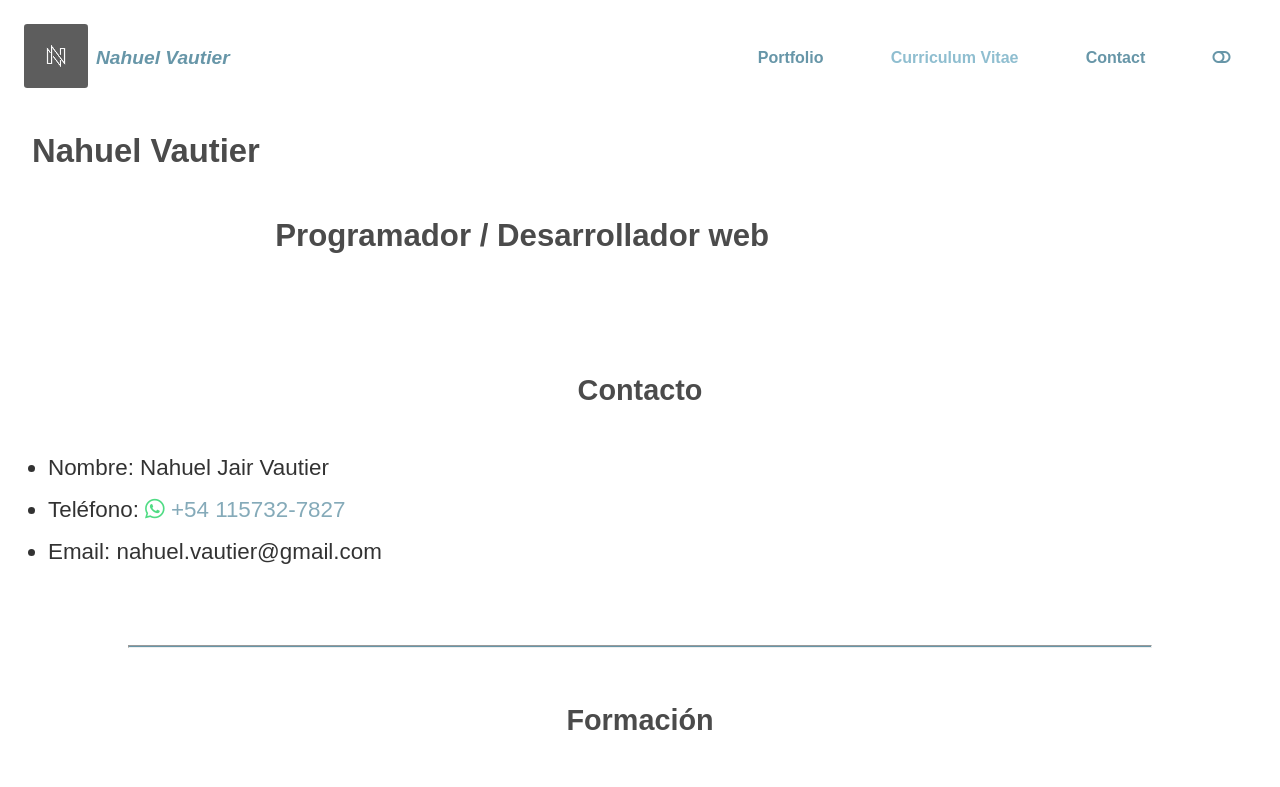
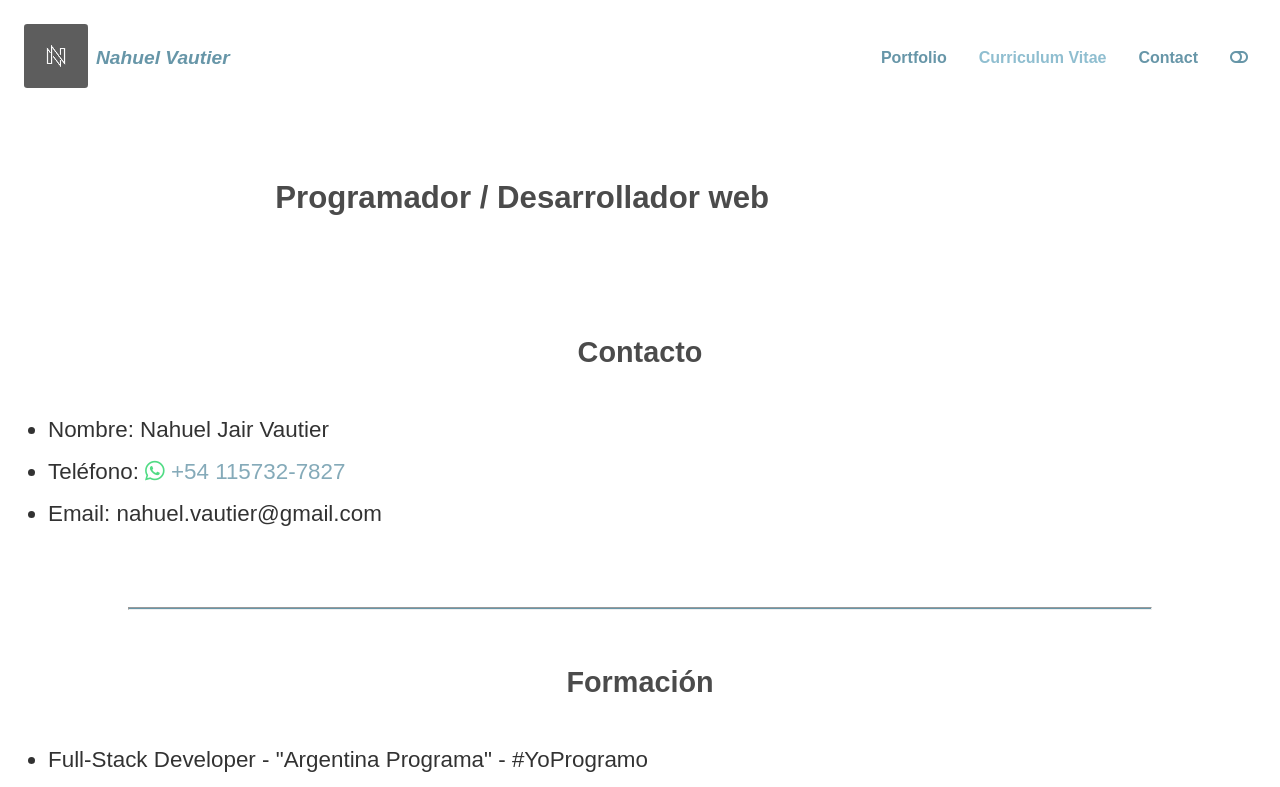
Before and after one commit to nahuelvautier/react-portfolio, a React (Vite) app in the folder front-end/: page /curriculum-Vitae in a window 1280 px wide. Shown: the top 787 px of the page. Built offline with nearby package versions, Linux system fonts and the light colour scheme.

Commit message:
Fix: Scroll button functionalities corrected.

```diff
--- a/front-end/src/App.tsx
+++ b/front-end/src/App.tsx
@@ -7,6 +7,7 @@ import Footer from './components/Footer/Footer';
 import Portfolio from './components/Portfolio/Portfolio';
 import Curriculum from './components/Curriculum/Curriculum';
 import Contact from './components/Contact-Form/Contact';
+import ScrollTopButton from './components/Scroll-Top-Button/Scroll-Top-Button';
 
 function App() {
 
@@ -20,8 +21,9 @@ function App() {
           <Route path='/curriculum-Vitae' element={<Curriculum />} />
           <Route path='/contact' element={<Contact />} />
         </Routes>
+      <Footer />
       </BrowserRouter>
-      <Footer />
+      <ScrollTopButton />
     </>
   )
 }
--- a/front-end/src/components/Curriculum/Curriculum.tsx
+++ b/front-end/src/components/Curriculum/Curriculum.tsx
@@ -6,7 +6,6 @@ export default function Curriculum () {
       <section className="cv-porter">
         <article>
           <div>
-          <h2>Nahuel Vautier</h2>
             <h3>Programador / Desarrollador web</h3>
           </div>
           <div className="cv-pdf"><a href="assets/Curriculum-Vitae.pdf" target="_blank"></a></div>
--- a/front-end/src/components/Footer/Footer.tsx
+++ b/front-end/src/components/Footer/Footer.tsx
@@ -1,9 +1,10 @@
+import { Link } from 'react-router-dom';
 import './Footer.css';
 
 export default function Footer () {
   return (
     <footer className="footer-container">
-    <p>Para comunicarte conmigo solo <a href="contact.html">clic aquí!</a></p>
+    <p>Para comunicarte conmigo solo <Link to="contact">clic aquí!</Link></p>
     <div className="social">
       <div className="instagram">
         <i className="fab fa-instagram"></i>
--- a/front-end/src/components/Header/Header.css
+++ b/front-end/src/components/Header/Header.css
@@ -37,12 +37,30 @@
   color: var(--main-color);
 }
 
-/* .nav-container > * {
-  margin: 0 .5rem;
-} */
+.panel {
+  position: absolute;
+  z-index: 998;
+  top: 0;
+  bottom: 0;
+  left: 0;
+  right: 0;
+  width: 100%;
+  display: flex;
+  justify-content: center;
+  align-items: center;
+  overflow-y: auto;
+  background-color: rgba(0, 0, 0, .9);
+  transition: transform .5s ease;
+  transform: translate(0, -100%);
+}
+
+.panel.is-active {
+  transform: translate(0, 0);
+  opacity: 1;
+}
 
 .nav-container > *  {
-  margin: .6rem;
+  margin: 1rem 0;
   display: flex;
   flex-flow: column nowrap;
   text-align: center;
@@ -56,25 +74,6 @@
 .nav-item:hover { color: var(--main-model-color); }
 
 .nav-item-active { color: var(--main-model-color); }
-
-/* .panel {
-  position: absolute;
-  z-index: 998;
-  top: 0;
-  bottom: 0;
-  left: 0;
-  right: 0;
-  width: 100%;
-  overflow-y: auto;
-  background-color: rgba(0, 0, 0, .9);
-  transition: transform .5s ease;
-  transform: translate(0, -100%);
-} */
-
-.panel.is-active {
-  transform: translate(0, 0);
-  opacity: 1;
-}
 
 
 
@@ -108,12 +107,22 @@
     font-size: 120%;
   }
 
+  .panel {
+    display: flex;
+    justify-content: flex-end;
+    align-items: center;
+    background-color: rgba(255, 255, 255);
+    transition: transform .5s ease;
+    transform: translate(0, 0);
+  }
+
   .nav-container {
     position: relative;
+    top: .5rem;
     right: 1rem;
     display: flex;
     flex-flow: row nowrap;
   }
 
-  .nav-container > * { padding: 0 1.5rem; }
+  .nav-container > * { margin: 0 1rem; }
 }
--- a/front-end/src/components/Header/Header.tsx
+++ b/front-end/src/components/Header/Header.tsx
@@ -11,9 +11,9 @@ export default function Header () {
       </figure>
       <div id="panel" className="panel">
         <nav className="nav-container">
-          <NavLink className={ ({ isActive })=> isActive ? "nav-item-active" : null } to="/portfolio">Portfolio</NavLink>
-          <NavLink className={ ({ isActive })=> isActive ? "nav-item-active" : null } to="/curriculum-vitae">Curriculum Vitae</NavLink>
-          <NavLink className={ ({ isActive })=> isActive ? "nav-item-active" : null } to="/contact">Contact</NavLink>
+          <NavLink className={ ({ isActive })=> isActive ? "nav-item-active" : undefined } to="/portfolio">Portfolio</NavLink>
+          <NavLink className={ ({ isActive })=> isActive ? "nav-item-active" : undefined } to="/curriculum-vitae">Curriculum Vitae</NavLink>
+          <NavLink className={ ({ isActive })=> isActive ? "nav-item-active" : undefined } to="/contact">Contact</NavLink>
           <div className="nav-item"><span className="dark-theme-btn"><i className="fas fa-toggle-off"> </i></span></div>
         </nav>
       </div>
--- a/front-end/src/components/Menu-Button/Menu-Button.css
+++ b/front-end/src/components/Menu-Button/Menu-Button.css
@@ -5,6 +5,7 @@
   top: -.5rem;
   height: 4rem;
   width: 4rem;
+  display: block;
   border-radius: 50%;
   padding: 0;
   display: flex;
@@ -12,3 +13,9 @@
   align-items: center;
   background-color: var(--main-color);
 }
+
+@media screen and (min-width: 1024px) {
+  .panel-btn {
+    display: none;
+  }
+}
--- a/front-end/src/components/Menu-Button/Menu-Button.tsx
+++ b/front-end/src/components/Menu-Button/Menu-Button.tsx
@@ -1,10 +1,22 @@
-import React from 'react';
 import './Menu-Button.css';
 
 export default function MenuButton () {
 
+  const handleToggler = () => {
+    const menuButton = document.getElementById('panel-btn');
+    const panelButton = document.getElementById('panel');
+
+    menuButton?.classList.toggle('is-active');
+    panelButton?.classList.toggle('is-active');
+  }
+
   return (
-    <button id="panel-btn" className="panel-btn hamburger hamburger--emphatic none" type="button">
+    <button
+      onClick={handleToggler}
+      id="panel-btn"
+      className="panel-btn hamburger hamburger--emphatic"
+      type="button"
+    >
       <span className="hamburger-box">
         <span className="hamburger-inner"></span>
       </span>
--- /dev/null
+++ b/front-end/src/components/Scroll-Top-Button/Scroll-Top-Button.css
@@ -0,0 +1,24 @@
+.scroll-btn {
+  position: fixed;
+  z-index: 999;
+  bottom: calc(15vh);
+  right: 5vw;
+  width: 4rem;
+  height: 4rem;
+  border-radius: 50%;
+  font-size: 2rem;
+  background-color: rgb(80, 120, 136);
+  color: #eee;
+  cursor: pointer;
+  outline: 0;
+  border: 0;
+  box-shadow: 0 .3rem .3rem rgba(0, 0, 0, .75);
+  transition: all 0.3s ease-out;
+}
+
+.scroll-btn:hover {
+  background-color: rgb(97, 143, 163);
+  color: #444;
+}
+
+.scroll-btn:active { transform: translate(0, .8rem); }
--- /dev/null
+++ b/front-end/src/components/Scroll-Top-Button/Scroll-Top-Button.tsx
@@ -0,0 +1,36 @@
+import { useEffect, useState } from 'react';
+import './Scroll-Top-Button.css';
+
+export default function ScrollTopButton () {
+  const [scrollY, setScrollY] = useState(0);
+  const scrollButton = document.querySelector('.scroll-btn');
+
+  useEffect(() => {
+    const scrollDetect = () =>  setScrollY(document.documentElement.scrollTop);
+
+    window.addEventListener('scroll', scrollDetect);
+
+    (scrollY > 900) ? scrollButton?.classList.remove('hidden') : scrollButton?.classList.add('hidden');
+
+    return () => {
+      window.removeEventListener('scroll', scrollDetect);
+    };
+  });
+
+  const scrollHandler = () => {
+    window.scrollTo({
+      behavior: 'smooth',
+      top: 0
+    });
+  }
+
+  return (
+    <button
+      className="scroll-btn  hidden"
+      data-dark
+      onClick={scrollHandler}
+    >
+      &#11014;
+    </button>
+  );
+}
```
Lines whose indentation alone changed are shown as unchanged.
